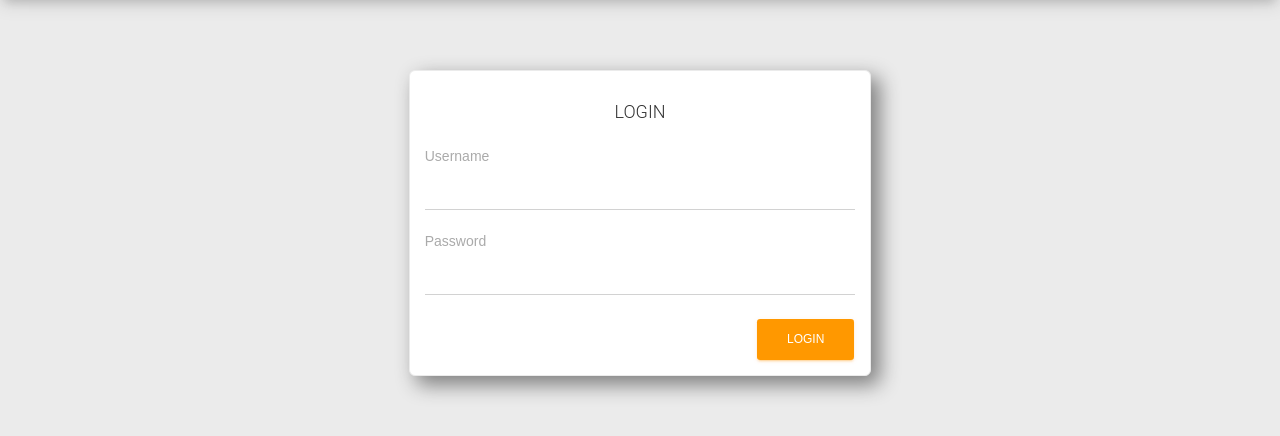
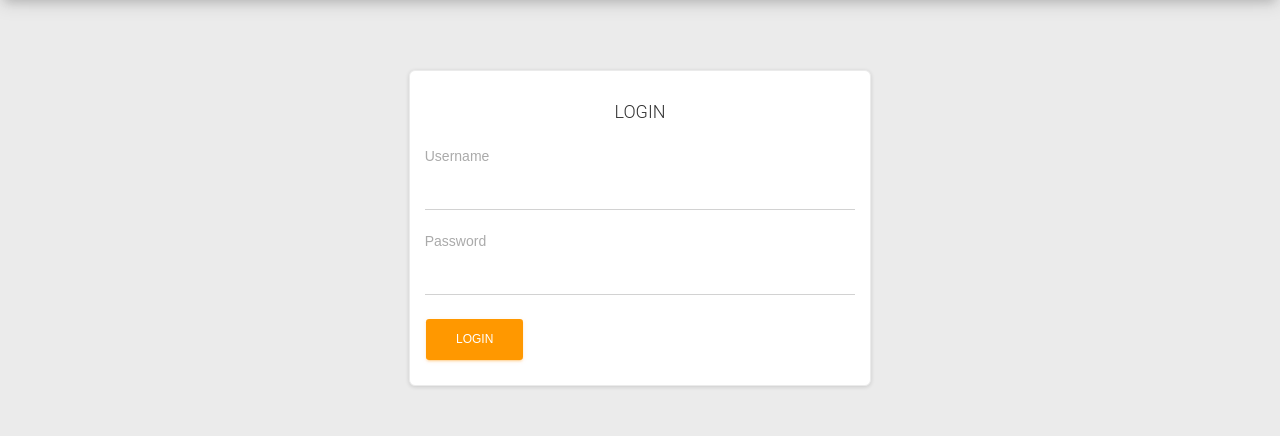
Before and after one commit to hafizhrf/inv, a PHP site: page /view/login.php in a window 1280 px wide. Shown: the part 70-506 px from the top of the page. Run offline with PHP 8.4, Linux system fonts and the light colour scheme.

Commit message:
penyesuaian form login

```diff
--- a/view/login.php
+++ b/view/login.php
@@ -79,7 +79,6 @@ if (!empty($_POST['Login'])) {
         margin: 0 auto;
         top: 10em;
         border: 1px solid #ebebeb;
-        box-shadow: 8px 8px 20px 1px grey;
     }
 
     h4 {
@@ -109,8 +108,9 @@ if (!empty($_POST['Login'])) {
                     <input type="password" name="password" class="form-control"/>
                 </div>
                 <div class="form-group">
-                    <input type="submit" name="Login" class="btn btn-warning" style="position: relative; float: right;"
-                           value="Login"/>
+                        <input type="submit" name="Login" class="btn btn-warning"
+                        style="position: relative; float: center;"
+                        value="Login"/>
                 </div>
             </form>
         </div>
```
